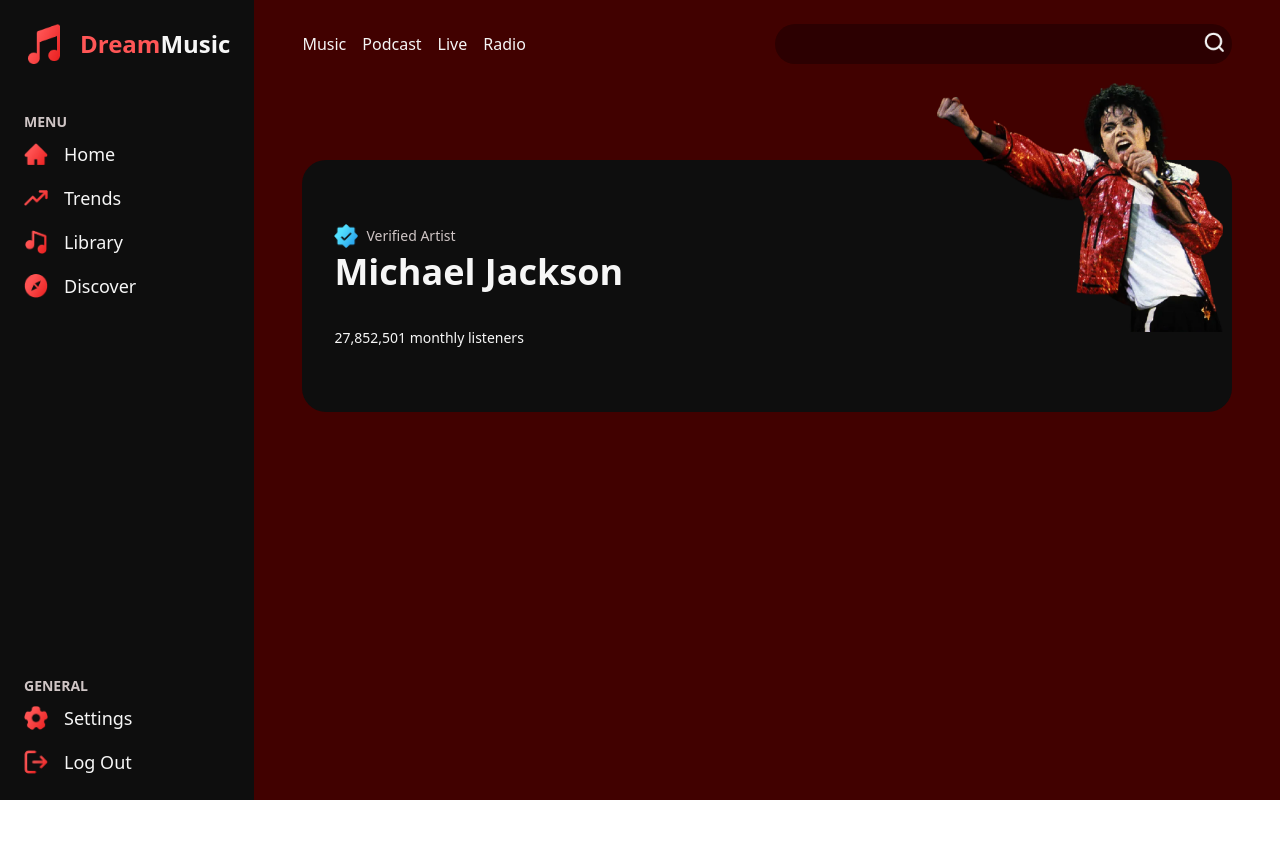
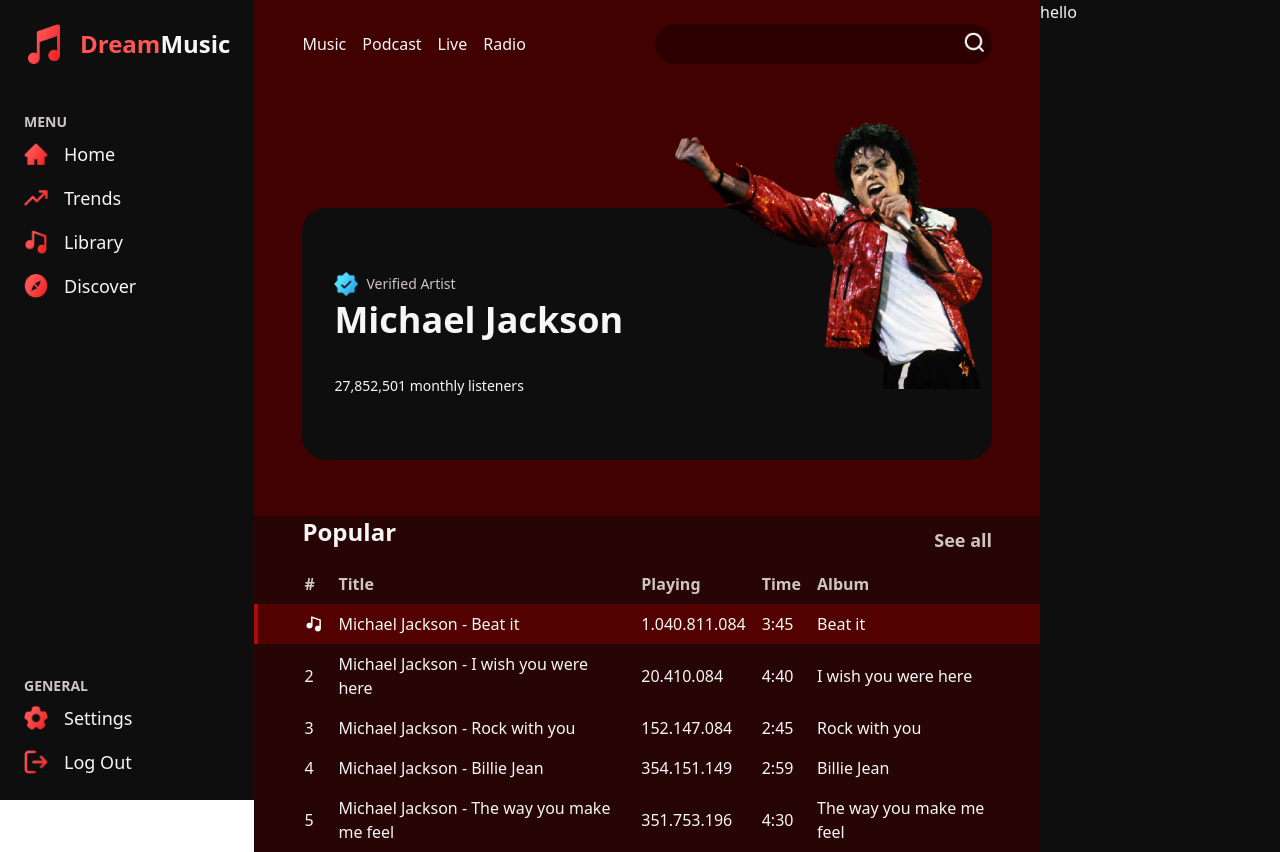
Before and after one commit to Pk9697/dream-music-client, a React (Vite) app: page / in a window 1280 px wide. Before the commit the page ends 800 px from the top, so only its background shows below. Built offline with nearby package versions, Linux system fonts and the light colour scheme.

Commit message:
Add SongList

```diff
--- a/eslint.config.js
+++ b/eslint.config.js
@@ -33,6 +33,7 @@ export default [
 				'warn',
 				{ allowConstantExport: true },
 			],
+			'react/prop-types': 'off',
 		},
 	},
 ]
--- a/src/App.jsx
+++ b/src/App.jsx
@@ -1,15 +1,63 @@
+import { useState } from 'react'
 import Artist from './components/Artist'
 import Navbar from './components/Navbar'
 import Sidebar from './components/Sidebar'
-
+import SongList from './components/SongList'
 
 function App() {
+	const songs = [
+		{
+			id: 1,
+			title: 'Michael Jackson - Beat it',
+			playing: '1.040.811.084',
+			time: '3:45',
+			album: 'Beat it',
+		},
+		{
+			id: 2,
+			title: 'Michael Jackson - I wish you were here',
+			playing: '20.410.084',
+			time: '4:40',
+			album: 'I wish you were here',
+		},
+		{
+			id: 3,
+			title: 'Michael Jackson - Rock with you',
+			playing: '152.147.084',
+			time: '2:45',
+			album: 'Rock with you',
+		},
+		{
+			id: 4,
+			title: 'Michael Jackson - Billie Jean',
+			playing: '354.151.149',
+			time: '2:59',
+			album: 'Billie Jean',
+		},
+		{
+			id: 5,
+			title: 'Michael Jackson - The way you make me feel',
+			playing: '351.753.196',
+			time: '4:30',
+			album: 'The way you make me feel',
+		},
+	]
+
+	const [currentSongId, setCurrentSongId] = useState(1)
 	return (
 		<div className='flex'>
 			<Sidebar />
-			<div className='flex-grow p-4 md:p-6 md:px-12 bg-primary-red flex flex-col gap-8'>
-				<Navbar />
-				<Artist />
+			<div className='w-full flex'>
+				<div className='flex-grow bg-primary-red flex flex-col gap-8'>
+					<Navbar />
+					<Artist />
+					<SongList
+						songs={songs}
+						currentSongId={currentSongId}
+						onSongSelect={(songId) => setCurrentSongId(songId)}
+					/>
+				</div>
+				<div className='hidden lg:block bg-dark-red min-w-60'>hello</div>
 			</div>
 		</div>
 	)
--- a/src/components/Artist.jsx
+++ b/src/components/Artist.jsx
@@ -2,13 +2,16 @@ import artist from '../assets/artist.png'
 import verified from '../assets/verified.png'
 
 const Artist = () => (
+	<div className='p-4 md:p-6 md:px-12'>
 		<div className='flex flex-col-reverse items-center sm:flex-row bg-dark-red rounded-3xl mt-8 sm:mt-16 sm:justify-between'>
 			<div className='flex flex-col gap-1 p-4 sm:px-8 sm:py-16'>
 				<div className='flex gap-2 items-center'>
 					<div className='size-6'>
 						<img src={verified} alt='verified' />
 					</div>
-				<h5 className='text-sm font-medium text-light-gray'>Verified Artist</h5>
+					<h5 className='text-sm font-medium text-light-gray'>
+						Verified Artist
+					</h5>
 				</div>
 				<h1 className='text-4xl font-semibold mb-8'>Michael Jackson</h1>
 				<p className='text-sm font-medium'>27,852,501 monthly listeners</p>
@@ -17,6 +20,7 @@ const Artist = () => (
 				<img src={artist} alt='Michael Jackson' />
 			</div>
 		</div>
+	</div>
 )
 
 export default Artist
--- a/src/components/Navbar.jsx
+++ b/src/components/Navbar.jsx
@@ -2,7 +2,7 @@ import search from '../assets/search.png'
 
 const Navbar = () => {
 	return (
-		<div className='flex flex-col-reverse sm:flex-row gap-4 items-center justify-between'>
+		<div className='flex flex-col-reverse sm:flex-row gap-4 items-center justify-between p-4 md:p-6 md:px-12'>
 			<ul className='flex gap-4 w-full justify-center sm:justify-start'>
 				<li>Music</li>
 				<li>Podcast</li>
--- /dev/null
+++ b/src/components/SongList.jsx
@@ -0,0 +1,51 @@
+import music from '../assets/music.png'
+
+const SongList = ({ songs = [], currentSongId = 1 }) => (
+	<div className='bg-primary-red-200'>
+		<div className='flex justify-between items-center px-4 md:px-12'>
+			<h2 className='text-2xl font-semibold mb-4'>Popular</h2>
+			<a href='#' className='text-lg font-semibold text-light-gray'>
+				See all
+			</a>
+		</div>
+		<table className='w-full'>
+			<thead>
+				<tr className='text-left text-light-gray'>
+					<th className='p-2 pl-4 md:pl-12'>#</th>
+					<th className='p-2'>Title</th>
+					<th className='p-2'>Playing</th>
+					<th className='p-2'>Time</th>
+					<th className='p-2 pr-4 md:pr-12'>Album</th>
+				</tr>
+			</thead>
+			<tbody>
+				{songs.map((song, index) => (
+					<tr
+						key={song.id}
+						className={`hover:bg-highlight-red cursor-pointer ${
+							currentSongId === song.id
+								? 'bg-highlight-red border-l-4 border-border-highlight-red'
+								: ''
+						}`}
+					>
+						<td className='p-2 pl-4 md:pl-12'>
+							{currentSongId === song.id ? (
+								<div className='size-4'>
+									<img src={music} alt='music' className='object-left' />
+								</div>
+							) : (
+								index + 1
+							)}
+						</td>
+						<td className='p-2'>{song.title}</td>
+						<td className='p-2'>{song.playing}</td>
+						<td className='p-2'>{song.time}</td>
+						<td className='p-2 pr-4 md:pr-12'>{song.album}</td>
+					</tr>
+				))}
+			</tbody>
+		</table>
+	</div>
+)
+
+export default SongList
--- a/tailwind.config.js
+++ b/tailwind.config.js
@@ -6,7 +6,9 @@ export default {
 			colors: {
 				'dark-red': '#0e0e0e',
 				'primary-red': '#410100',
-				'highlight-red': '#990000',
+				'primary-red-200': '#270504',
+				'highlight-red': '#520000',
+				'border-highlight-red': '#b30909',
 				'logo-red': '#FF5656',
 				'input-red': '#2c0001',
 				'light-gray': '#CFC5C5',
```
Also changed, not shown: src/assets/music.png (added). Lines whose indentation alone changed are shown as unchanged.
